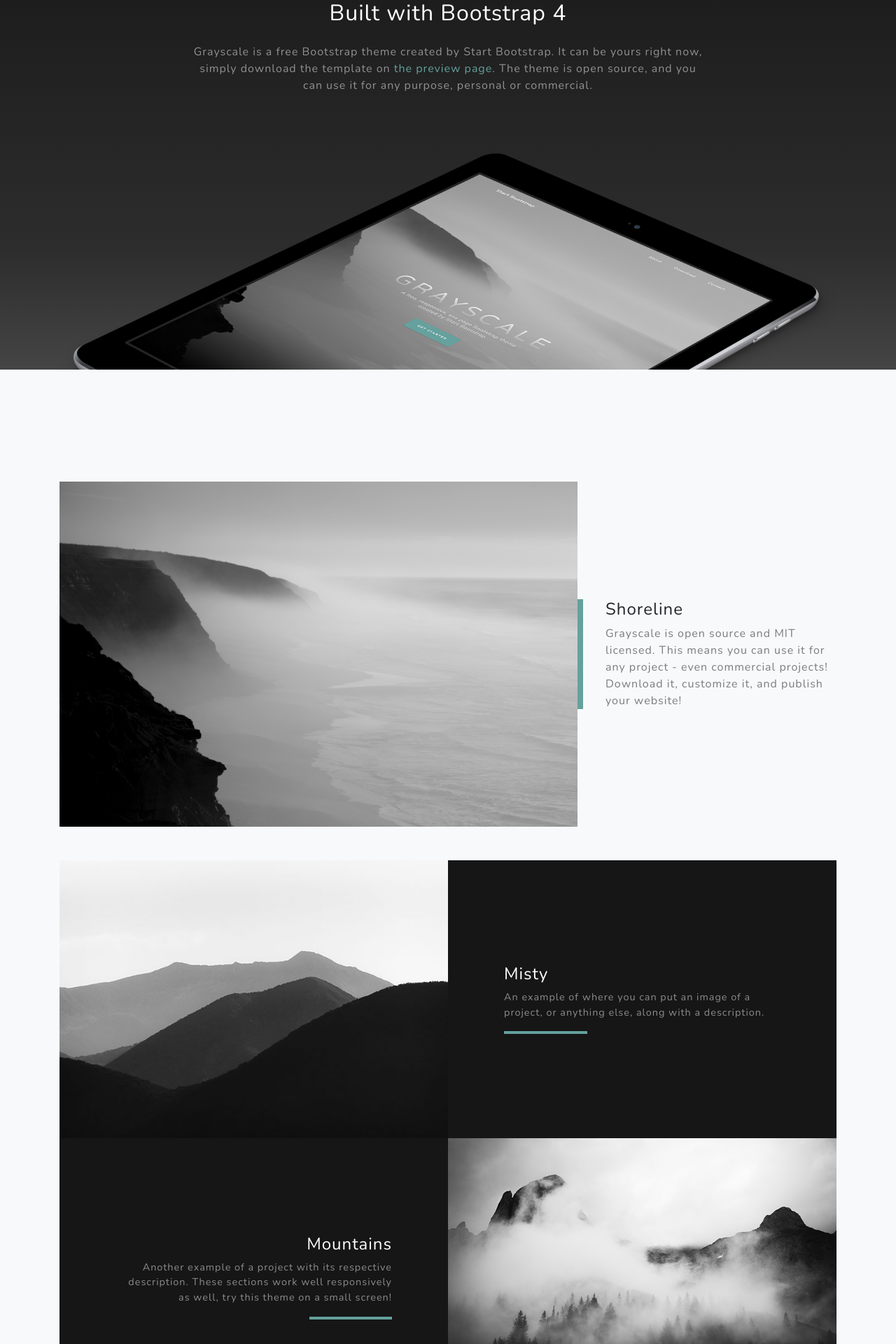
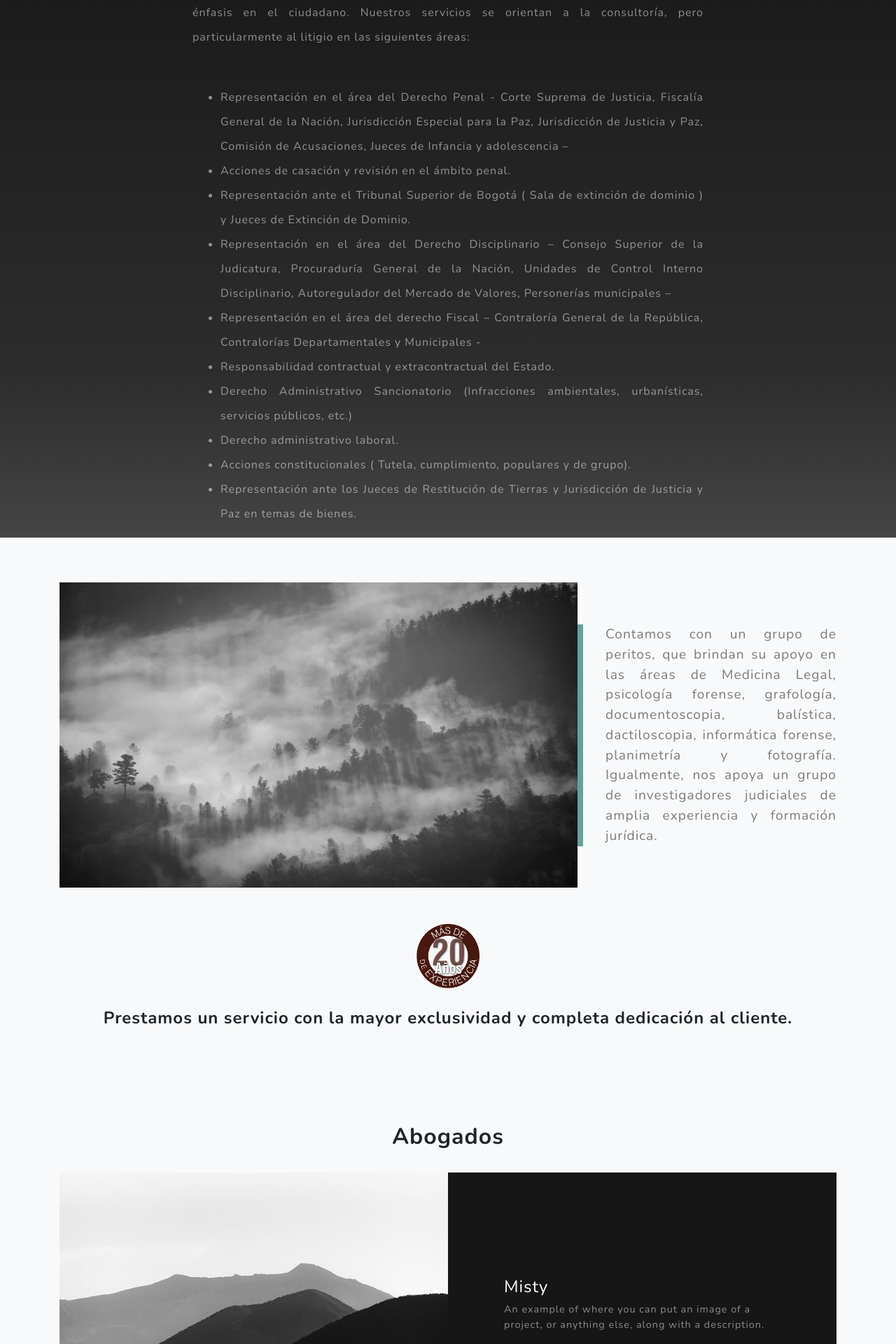
Before and after one commit to josedavidrestrepo/estudio-juridico-perez-asociados, a PHP site: page / in a window 1280 px wide. Shown: the part 960-2880 px from the top of the page at 70% size. Run offline with PHP 8.4, Linux system fonts and the light colour scheme.

Commit message:
Primera versión página estudio jurídco

```diff
--- a/startbootstrap-grayscale-gh-pages/css/grayscale.css
+++ b/startbootstrap-grayscale-gh-pages/css/grayscale.css
@@ -167,17 +167,14 @@
 }
 
 .about-section {
-  padding-top: 10rem;
+  line-height: 35px;
+  padding-top: 4rem;
   background: -webkit-gradient(linear, left top, left bottom, from(#161616), color-stop(75%, rgba(22, 22, 22, 0.9)), to(rgba(22, 22, 22, 0.8)));
   background: linear-gradient(to bottom, #161616 0%, rgba(22, 22, 22, 0.9) 75%, rgba(22, 22, 22, 0.8) 100%);
 }
 
-.about-section p {
-  margin-bottom: 5rem;
-}
-
 .projects-section {
-  padding: 10rem 0;
+  padding: 4rem 0;
 }
 
 .projects-section .featured-text {
@@ -302,3 +299,13 @@ a:focus, a:hover {
 footer {
   padding: 5rem 0;
 }
+
+.years-20 {
+  width: 100px;
+  height: 100px;
+}
+
+.peritos {
+    font-size: 1.2em;
+    text-align: justify;
+}
--- a/startbootstrap-grayscale-gh-pages/index.html
+++ b/startbootstrap-grayscale-gh-pages/index.html
@@ -19,7 +19,7 @@
     <link href="https://fonts.googleapis.com/css?family=Nunito:200,200i,300,300i,400,400i,600,600i,700,700i,800,800i,900,900i" rel="stylesheet">
 
     <!-- Custom styles for this template -->
-    <link href="css/grayscale.min.css" rel="stylesheet">
+    <link href="css/grayscale.css" rel="stylesheet">
 
   </head>
 
@@ -28,7 +28,10 @@
     <!-- Navigation -->
     <nav class="navbar navbar-expand-lg navbar-light fixed-top" id="mainNav">
       <div class="container">
-        <a class="navbar-brand js-scroll-trigger" href="#page-top">Start Bootstrap</a>
+        <a class="navbar-brand js-scroll-trigger" href="#page-top">
+          <!-- <img src="img/logo.png"/> -->
+          Estudio Jurídico<br />Pérez & Asociados
+        </a>
         <button class="navbar-toggler navbar-toggler-right" type="button" data-toggle="collapse" data-target="#navbarResponsive" aria-controls="navbarResponsive" aria-expanded="false" aria-label="Toggle navigation">
           Menu
           <i class="fas fa-bars"></i>
@@ -36,13 +39,16 @@
         <div class="collapse navbar-collapse" id="navbarResponsive">
           <ul class="navbar-nav ml-auto">
             <li class="nav-item">
-              <a class="nav-link js-scroll-trigger" href="#about">About</a>
+              <a class="nav-link js-scroll-trigger" href="#quienes-somos">Quiénes Somos?</a>
             </li>
             <li class="nav-item">
-              <a class="nav-link js-scroll-trigger" href="#projects">Projects</a>
+              <a class="nav-link js-scroll-trigger" href="#abogados">Abogados</a>
             </li>
             <li class="nav-item">
-              <a class="nav-link js-scroll-trigger" href="#signup">Contact</a>
+              <a class="nav-link js-scroll-trigger" href="#estudios">Estudios y Publicaciones</a>
+            </li>
+            <li class="nav-item">
+                <a class="nav-link js-scroll-trigger" href="#signup">Contacto</a>
             </li>
           </ul>
         </div>
@@ -53,29 +59,41 @@
     <header class="masthead">
       <div class="container d-flex h-100 align-items-center">
         <div class="mx-auto text-center">
-          <h1 class="mx-auto my-0 text-uppercase">Grayscale</h1>
-          <h2 class="text-white-50 mx-auto mt-2 mb-5">A free, responsive, one page Bootstrap theme created by Start Bootstrap.</h2>
-          <a href="#about" class="btn btn-primary js-scroll-trigger">Get Started</a>
+          <h1 class="mx-auto my-0 text-uppercase">Estudio Jurídico</h1>
+          <h2 class="text-white-50 mx-auto mt-2 mb-5">Pérez & Asociados</h2>
+          <a href="#quienes-somos" class="btn btn-primary js-scroll-trigger">Empezar</a>
         </div>
       </div>
     </header>
 
     <!-- About Section -->
-    <section id="about" class="about-section text-center">
+    <section id="quienes-somos" class="about-section text-justify">
       <div class="container">
         <div class="row">
           <div class="col-lg-8 mx-auto">
-            <h2 class="text-white mb-4">Built with Bootstrap 4</h2>
-            <p class="text-white-50">Grayscale is a free Bootstrap theme created by Start Bootstrap. It can be yours right now, simply download the template on
-              <a href="http://startbootstrap.com/template-overviews/grayscale/">the preview page</a>. The theme is open source, and you can use it for any purpose, personal or commercial.</p>
+            <h2 class="text-white text-center mb-4">¿Quiénes Somos?</h2>
+            <p class="text-white-50">Somos una firma que presta asesoría jurídica integral y multidisciplinaria con especial énfasis en el ciudadano. Nuestros servicios se orientan a la consultoría, pero particularmente  al litigio en las siguientes áreas:</p>
+            <br />
+            <ul class="text-white-50">
+              <li>Representación en el área  del Derecho Penal - Corte Suprema de Justicia, Fiscalía General de la Nación, Jurisdicción Especial para la Paz, Jurisdicción de Justicia y Paz,  Comisión de Acusaciones, Jueces de Infancia y adolescencia –</li>
+              <li>Acciones de casación y revisión en el ámbito penal.</li>
+              <li>Representación ante el Tribunal Superior de Bogotá ( Sala de extinción de dominio ) y Jueces de Extinción de Dominio.</li>
+              <li>Representación en el área del Derecho Disciplinario – Consejo Superior de la Judicatura,  Procuraduría General de la Nación, Unidades de Control Interno Disciplinario, Autoregulador del Mercado de Valores, Personerías municipales –</li>
+              <li>Representación en el área del derecho  Fiscal – Contraloría General de la República, Contralorías Departamentales y Municipales -</li>
+              <li>Responsabilidad contractual y extracontractual del Estado.</li>
+              <li>Derecho Administrativo Sancionatorio (Infracciones ambientales, urbanísticas, servicios públicos, etc.)</li>
+              <li>Derecho administrativo laboral.</li>
+              <li>Acciones constitucionales ( Tutela, cumplimiento, populares y de grupo).</li>
+              <li>Representación ante los Jueces de Restitución de Tierras y Jurisdicción de Justicia y Paz en temas de bienes.</li>
+            </ul>
           </div>
         </div>
-        <img src="img/ipad.png" class="img-fluid" alt="">
+        <!-- <img src="img/ipad.png" class="img-fluid" alt=""> -->
       </div>
     </section>
 
     <!-- Projects Section -->
-    <section id="projects" class="projects-section bg-light">
+    <section id="quienes-somos-2" class="projects-section bg-light">
       <div class="container">
 
         <!-- Featured Project Row -->
@@ -85,11 +103,26 @@
           </div>
           <div class="col-xl-4 col-lg-5">
             <div class="featured-text text-center text-lg-left">
-              <h4>Shoreline</h4>
-              <p class="text-black-50 mb-0">Grayscale is open source and MIT licensed. This means you can use it for any project - even commercial projects! Download it, customize it, and publish your website!</p>
+              <p class="text-black-50 mb-0 peritos">Contamos con un grupo de peritos, que brindan su apoyo en las áreas de Medicina Legal, psicología forense, grafología, documentoscopia, balística, dactiloscopia, informática forense, planimetría y fotografía. Igualmente, nos apoya un grupo de investigadores judiciales de amplia experiencia y formación jurídica.</p>
             </div>
           </div>
         </div>
+
+        <div class="row text-center">
+          <img class="years-20 mx-auto d-block" src="img/20 años.png"/>
+        </div>
+
+        <br />
+        <h4 class="text-center font-weight-bold">Prestamos un servicio con la mayor exclusividad y completa dedicación al cliente. </h4>
+
+      </div>
+    </section>
+
+    <section id="abogados" class="projects-section bg-light">
+        <div class="container">
+
+            <h2 class="text-center font-weight-bold">Abogados</h2>
+            <br />
 
             <!-- Project One Row -->
             <div class="row justify-content-center no-gutters mb-5 mb-lg-0">
@@ -121,6 +154,111 @@
                         <h4 class="text-white">Mountains</h4>
                         <p class="mb-0 text-white-50">Another example of a project with its respective description. These sections work well responsively as well, try this theme on a small screen!</p>
                         <hr class="d-none d-lg-block mb-0 mr-0">
+                      </div>
+                    </div>
+                  </div>
+                </div>
+              </div>
+        </div>
+    </section>
+
+    <section id="estudios" class="projects-section bg-light">
+        <div class="container">
+
+          <h2 class="text-center font-weight-bold">Estudios y Publicaciones</h2>
+          <br />
+
+           <!-- Project One Row -->
+           <div class="row justify-content-center no-gutters mb-5 mb-lg-0">
+              <div class="col-lg-6">
+                <img class="img-fluid" src="img/demo-image-01.jpg" alt="">
+              </div>
+              <div class="col-lg-6">
+                <div class="bg-black text-center h-100 project">
+                  <div class="d-flex h-100">
+                    <div class="project-text w-100 my-auto text-center text-lg-left">
+                      <h4 class="text-white">Capítulo Derecho Penal y Procesal Penal.</h4>
+                      <br />
+                      <p class="mb-0 text-white-50">* Sobre los errores de hecho en la acción de casación penal. <a href="#">(Leer artículo)</a></p>
+                      <br />
+                      <p class="mb-0 text-white-50">* Sobre el falso juicio de raciocinio en casación. <a href="#">(Leer artículo)</a></p>
+                      <hr class="d-none d-lg-block mb-0 ml-0">
+                    </div>
+                  </div>
+                </div>
+              </div>
+            </div>
+
+            <!-- Project Two Row -->
+            <div class="row justify-content-center no-gutters">
+              <div class="col-lg-6">
+                <img class="img-fluid" src="img/demo-image-02.jpg" alt="">
+              </div>
+              <div class="col-lg-6 order-lg-first">
+                <div class="bg-black text-center h-100 project">
+                  <div class="d-flex h-100">
+                    <div class="project-text w-100 my-auto text-center text-lg-left">
+                        <h4 class="text-white">Capítulo Derecho Administrativo.</h4>
+                        <br />
+                        <p class="mb-0 text-white-50">* El carácter salarial de la bonificación judicial. <a href="#">(Leer artículo)</a></p>
+                        <hr class="d-none d-lg-block mb-0 ml-0">
+                    </div>
+                  </div>
+                </div>
+              </div>
+            </div>
+
+            <!-- Project One Row -->
+            <div class="row justify-content-center no-gutters mb-5 mb-lg-0">
+                <div class="col-lg-6">
+                  <img class="img-fluid" src="img/demo-image-01.jpg" alt="">
+                </div>
+                <div class="col-lg-6">
+                  <div class="bg-black text-center h-100 project">
+                    <div class="d-flex h-100">
+                      <div class="project-text w-100 my-auto text-center text-lg-left">
+                          <h4 class="text-white">Capítulo Derecho Probatorio.</h4>
+                          <br />
+                          <p class="mb-0 text-white-50">* La valoración de la prueba en los procesos de restitución de tierras. <a href="#">(Leer artículo)</a></p>
+                          <hr class="d-none d-lg-block mb-0 ml-0">
+                      </div>
+                    </div>
+                  </div>
+                </div>
+              </div>
+
+              <!-- Project Two Row -->
+              <div class="row justify-content-center no-gutters">
+                  <div class="col-lg-6">
+                    <img class="img-fluid" src="img/demo-image-02.jpg" alt="">
+                  </div>
+                  <div class="col-lg-6 order-lg-first">
+                    <div class="bg-black text-center h-100 project">
+                      <div class="d-flex h-100">
+                        <div class="project-text w-100 my-auto text-center text-lg-left">
+                            <h4 class="text-white">Capítulo Derecho Constitucional.</h4>
+                            <br />
+                            <p class="mb-0 text-white-50">* Los defectos fácticos como objeto de la acción de tutela. <a href="#">(Leer artículo)</a></p>
+                            <hr class="d-none d-lg-block mb-0 ml-0">
+                        </div>
+                      </div>
+                    </div>
+                  </div>
+                </div>
+
+              <!-- Project One Row -->
+            <div class="row justify-content-center no-gutters mb-5 mb-lg-0">
+                <div class="col-lg-6">
+                  <img class="img-fluid" src="img/demo-image-01.jpg" alt="">
+                </div>
+                <div class="col-lg-6">
+                  <div class="bg-black text-center h-100 project">
+                    <div class="d-flex h-100">
+                      <div class="project-text w-100 my-auto text-center text-lg-left">
+                          <h4 class="text-white">Capítulo Filosofía y Filosofía del Derecho.</h4>
+                          <br />
+                          <p class="mb-0 text-white-50">* La <i>prhónesis</i> aristotélica en la jurisprudencia nacional. <a href="#">(Leer artículo)</a></p>
+                          <hr class="d-none d-lg-block mb-0 ml-0">
                       </div>
                     </div>
                   </div>
@@ -159,9 +297,11 @@
             <div class="card py-4 h-100">
               <div class="card-body text-center">
                 <i class="fas fa-map-marked-alt text-primary mb-2"></i>
-                <h4 class="text-uppercase m-0">Address</h4>
+                <h4 class="text-uppercase m-0">Dirección</h4>
                 <hr class="my-4">
-                <div class="small text-black-50">4923 Market Street, Orlando FL</div>
+                <div class="small text-black-50">Transversal 39 Nro. 71-100 Of. 304</div>
+                <div class="small text-black-50">Barrio Laureles</div>
+                <div class="small text-black-50">Medellín - Colombia</div>
               </div>
             </div>
           </div>
@@ -170,10 +310,10 @@
             <div class="card py-4 h-100">
               <div class="card-body text-center">
                 <i class="fas fa-envelope text-primary mb-2"></i>
-                <h4 class="text-uppercase m-0">Email</h4>
+                <h4 class="text-uppercase m-0">Correo Electrónico</h4>
                 <hr class="my-4">
                 <div class="small text-black-50">
-                  <a href="#">hello@yourdomain.com</a>
+                  <a href="mailto:vperezgomez@estudiojuridicoperezasoc.com">vperezgomez@estudiojuridicoperezasoc.com</a>
                 </div>
               </div>
             </div>
@@ -183,9 +323,10 @@
             <div class="card py-4 h-100">
               <div class="card-body text-center">
                 <i class="fas fa-mobile-alt text-primary mb-2"></i>
-                <h4 class="text-uppercase m-0">Phone</h4>
+                <h4 class="text-uppercase m-0">Teléfono / Celular</h4>
                 <hr class="my-4">
-                <div class="small text-black-50">+1 (555) 902-8832</div>
+                <div class="small text-black-50">PBX: (574) 412 16 66</div>
+                <div class="small text-black-50">Cel: (+57) 315 409 40 90</div>
               </div>
             </div>
           </div>
```
Also changed, not shown: startbootstrap-grayscale-gh-pages/img/20 años.png (added), startbootstrap-grayscale-gh-pages/img/bg-masthead.jpg, startbootstrap-grayscale-gh-pages/img/bg-signup.jpg, startbootstrap-grayscale-gh-pages/img/logo.PNG (added), startbootstrap-grayscale-gh-pages/img/paisaje-zen.jpg (added). Lines whose indentation alone changed are shown as unchanged.
